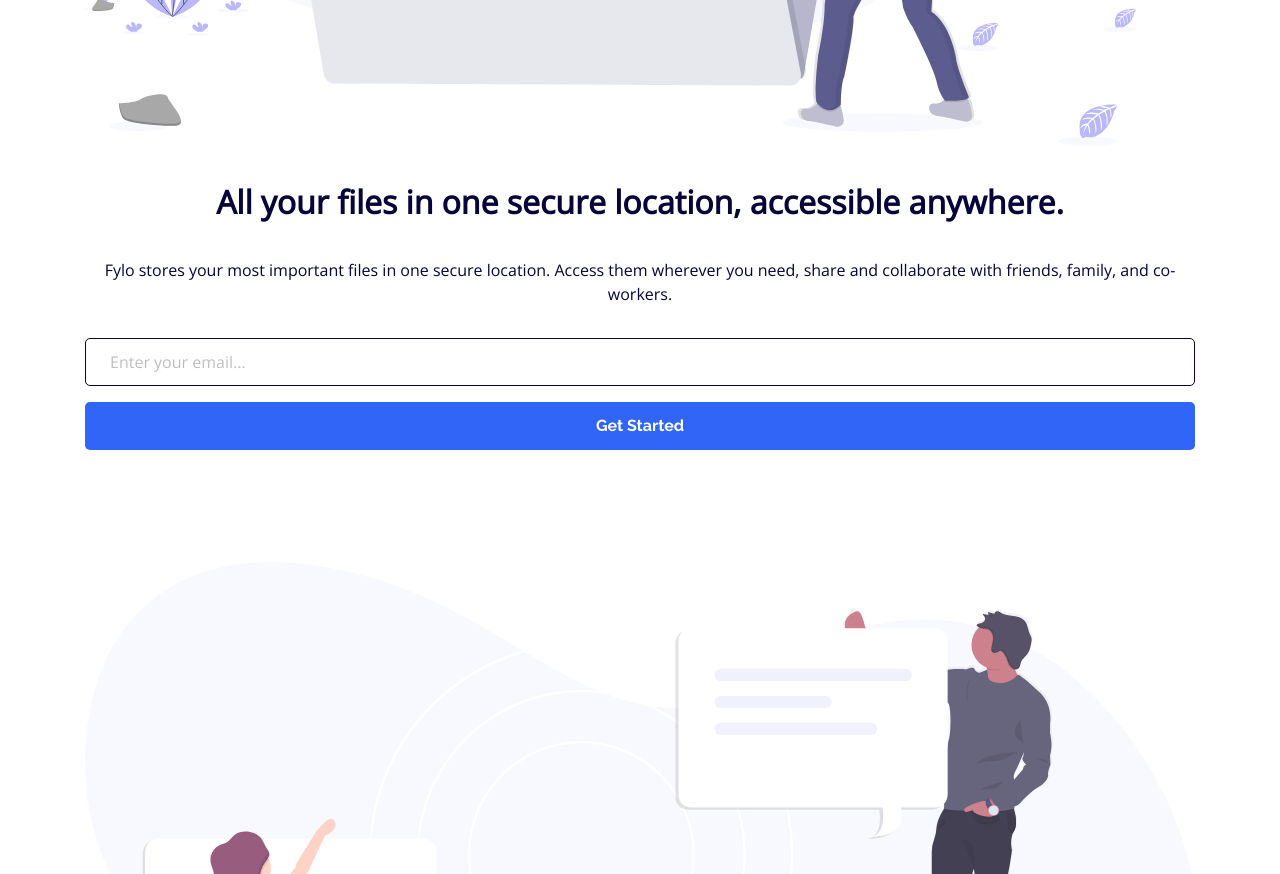
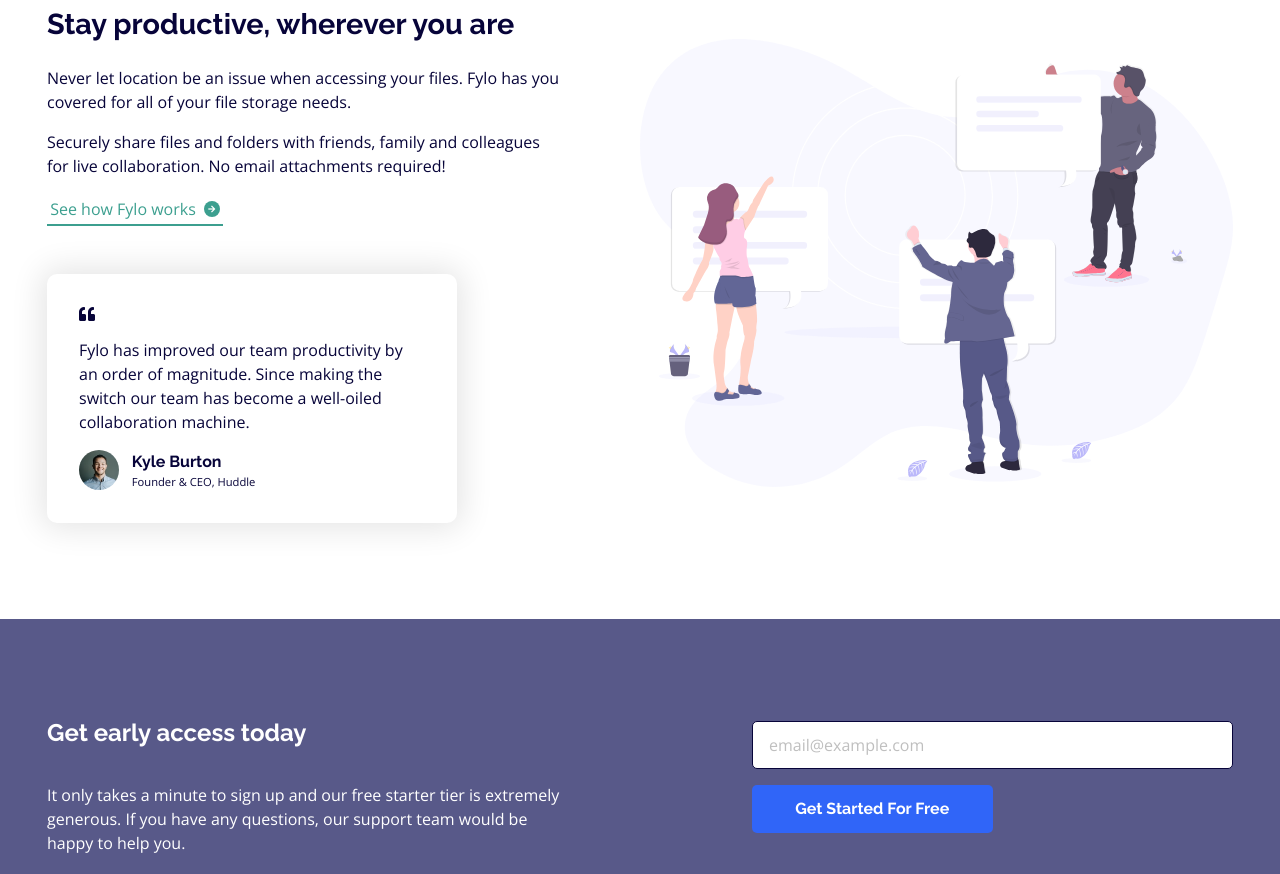
Before and after one commit to Francoveliz/Challenge-11, a plain HTML site: page index.html in a window 1280 px wide. Shown: the part 917-1791 px from the top of the page. Drawn offline with nearby package versions, Linux system fonts and the light colour scheme.

Commit message:
completed

```diff
--- a/css/master.css
+++ b/css/master.css
@@ -28,14 +28,17 @@
   flex-direction: column;
   justify-content: space-between;
 }
-.header__logo{
-  max-width: 200px;
+
+.header__logo {
+  max-width: 100px;
   margin: auto;
-margin-bottom: 2rem;
+  margin-bottom: 2rem;
 }
-.navbar{
+
+.navbar {
   margin: auto;
 }
+
 ul {
   list-style: none;
   padding: 0;
@@ -46,9 +49,18 @@
   margin-right: 1rem;
 }
 
+ul li {
+  transition: .3s ease;
+}
+
 ul li a {
   text-decoration: none;
   color: hsl(243, 87%, 12%);
+  transition: .3s ease;
+}
+
+ul li:hover {
+  transform: scale(1.2);
 }
 
 ul li a:hover {
@@ -256,6 +268,13 @@
   justify-content: center;
   align-items: center;
   margin: 0 .5rem;
+  transition: .3s ease;
+}
+
+.icon:hover {
+  transform: scale(1.2);
+  color: hsl(243, 87%, 12%);
+  background: #fff;
 }
 
 /* --Media querys-- */
@@ -263,6 +282,7 @@
   .container {
     max-width: 560px;
   }
+
   header {
     margin-top: 2rem;
     margin-bottom: 5rem;
@@ -270,14 +290,17 @@
     flex-direction: row;
     justify-content: space-between;
   }
-  .navbar{
-margin:0;
+
+  .navbar {
+    margin: 0;
   }
-  .header__logo{
+
+  .header__logo {
     max-width: 800px;
     margin: 0;
-  margin-bottom: 2rem;
+    margin-bottom: 2rem;
   }
+
   header ul li {
     margin-left: 1rem;
     margin-right: 0;
@@ -291,13 +314,157 @@
 }
 
 @media (min-width: 992px) {
+  body {
+    text-align: left;
+  }
+
   .container {
-    max-width: 960px;
+    max-width: 95%;
   }
+
+  header ul li {
+    margin-left: 3rem;
+    margin-right: 0;
+  }
+
+.home-page {
+  display: flex;
+  flex-direction: row-reverse;
+  justify-content: space-between;
+  align-items: center;
+  margin: auto;
+  margin-bottom: 15rem;
 }
 
-@media (min-width: 1200px) {
+.home-page>* {
+  max-width: 50%;
+}
+
+.home-page__content {
+  padding-right: 5rem;
+}
+
+.home-page__content {
+  font-size: .9rem;
+}
+
+.home-page__content form {
+  flex-direction: row;
+  margin-bottom: 0rem;
+}
+
+.home-page__content form input {
+  height: 2.2rem;
+  margin-bottom: 0rem;
+  border: 1px solid hsl(243, 87%, 12%);
+  padding: 0 1rem;
+  border-radius: 5px;
+  width: 100%;
+}
+
+.home-page__content form button {
+  height: 2.2rem;
+  max-width: 200px;
+  width: 100%;
+  margin-left: 1rem;
+}
+
+.page-2 {
+  display: flex;
+  flex-direction: row-reverse;
+  align-items: center;
+  justify-content: center;
+  margin-bottom: 3rem;
+}
+
+.page-2>* {
+  max-width: 50%;
+}
+
+.page-2__hero {
+  margin-bottom: 0;
+}
+
+.page-2__content {
+  padding-right: 5rem;
+}
+
+.page-2__content h2 {
+  font-size: 1.8rem;
+  width: 120%;
+  margin-bottom: 1.2rem;
+}
+
+.page-2__content p {
+  color: hsl(243, 87%, 12%);
+}
+
+.page-2__content p:nth-child(3) {
+  margin-bottom: 1rem;
+}
+
+.page-2__link {
+  margin: 0;
+  margin-left: 0;
+  margin-right: auto;
+  margin-bottom: 3rem;
+}
+
+.card {
+  margin: 0;
+  margin-left: 0;
+  margin-right: auto;
+  width: 80%;
+  margin-bottom: 0;
+}
+
+.suscribe {
+  display: flex;
+  flex-direction: row;
+  justify-content: space-between;
+  align-items: center;
+}
+
+.suscribe>* {
+  max-width: 50%;
+}
+
+.suscribe form {
+  margin: auto;
+  padding-left: 7rem;
+}
+
+.suscribe div {
+  padding-right: 5rem;
+}
+
+.suscribe form button {
+  width: 50%;
+}
+
+footer {
+  display: flex;
+  flex-direction: row;
+  justify-content: space-between;
+  margin: auto;
+  padding-top: 2rem;
+}
+
+.footer__social-media {
+  display: flex;
+  justify-content: center;
+  margin: 0;
+  padding-top: calc(49px + 2rem);
+}
+
+footer ul {
+  padding-top: calc(49px + 2rem);
+}
+}
+
+@media (min-width: 1400px) {
   .container {
-    max-width: 1140px;
+    max-width: 1300px;
   }
+
 }
--- a/index.html
+++ b/index.html
@@ -41,11 +41,11 @@
           <p>Fylo stores your most important files in one secure location.
             Access them wherever you need, share and collaborate with friends,
             family, and co-workers.</p>
-        </div>
           <form action="/">
             <input placeholder="Enter your email..." type="email" required>
             <button type="submit" name="button">Get Started</button>
           </form>
+        </div>
       </div>
       <div class="page-2">
         <div class="page-2__hero">
@@ -77,9 +77,11 @@
   <div class="main suscribe__main">
     <div class="container">
       <div class="suscribe">
+        <div>
           <h2>Get early access today</h2>
           <p>It only takes a minute to sign up and our free starter tier is extremely generous.
             If you have any questions, our support team would be happy to help you.</p>
+        </div>
         <form action="/">
           <input placeholder="email@example.com" type="email" name="" value="">
           <button type="submit" name="button">Get Started For Free</button>
```
Lines whose indentation alone changed are shown as unchanged.
